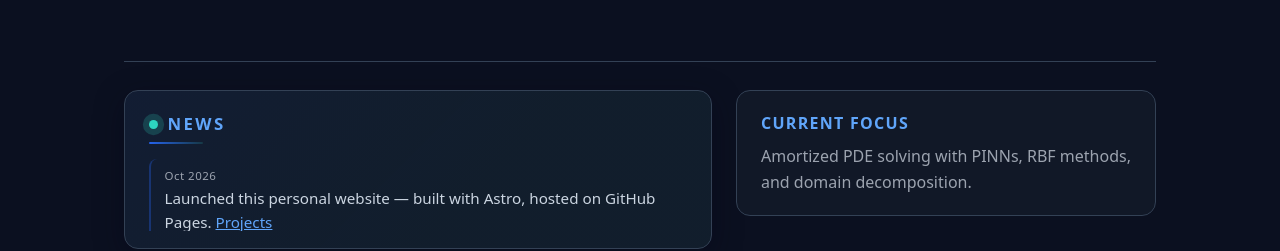
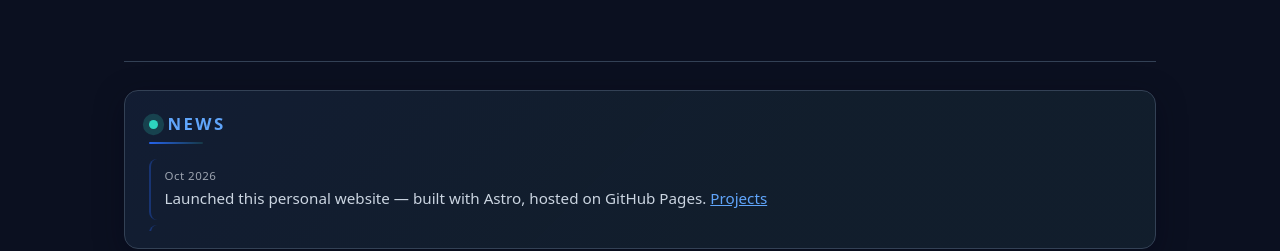
Before and after one commit to yoelt11/yoelt11.github.io, an Astro site: page / in a window 1280 px wide. Shown: the part 463-714 px from the top of the page. Built offline with nearby package versions, Linux system fonts and the light colour scheme; Astro itself is replaced by a stand-in of ours.

Commit message:
site: stack News above Current focus (single column)

```diff
--- a/src/pages/index.astro
+++ b/src/pages/index.astro
@@ -119,7 +119,7 @@ const supervision = [
   .btn.primary { background:#2563eb; border-color:#2563eb; color:#fff; }
   .btn.primary:hover { background:#1d4ed8; border-color:#1d4ed8; color:#fff; }
   .top-row { border-top:1px solid #334155; margin-top:2.5rem; padding-top:1.75rem;
-             display:grid; grid-template-columns:1.4fr 1fr; gap:1.5rem; align-items:start; }
+             display:grid; grid-template-columns:1fr; gap:1.5rem; align-items:start; }
   .focus h2 { font-size:1rem; text-transform:uppercase; letter-spacing:.08em;
               color:#60a5fa; margin:0 0 .5rem; }
   .focus p { margin:0; color:#9ca3af; line-height:1.6; }
```
